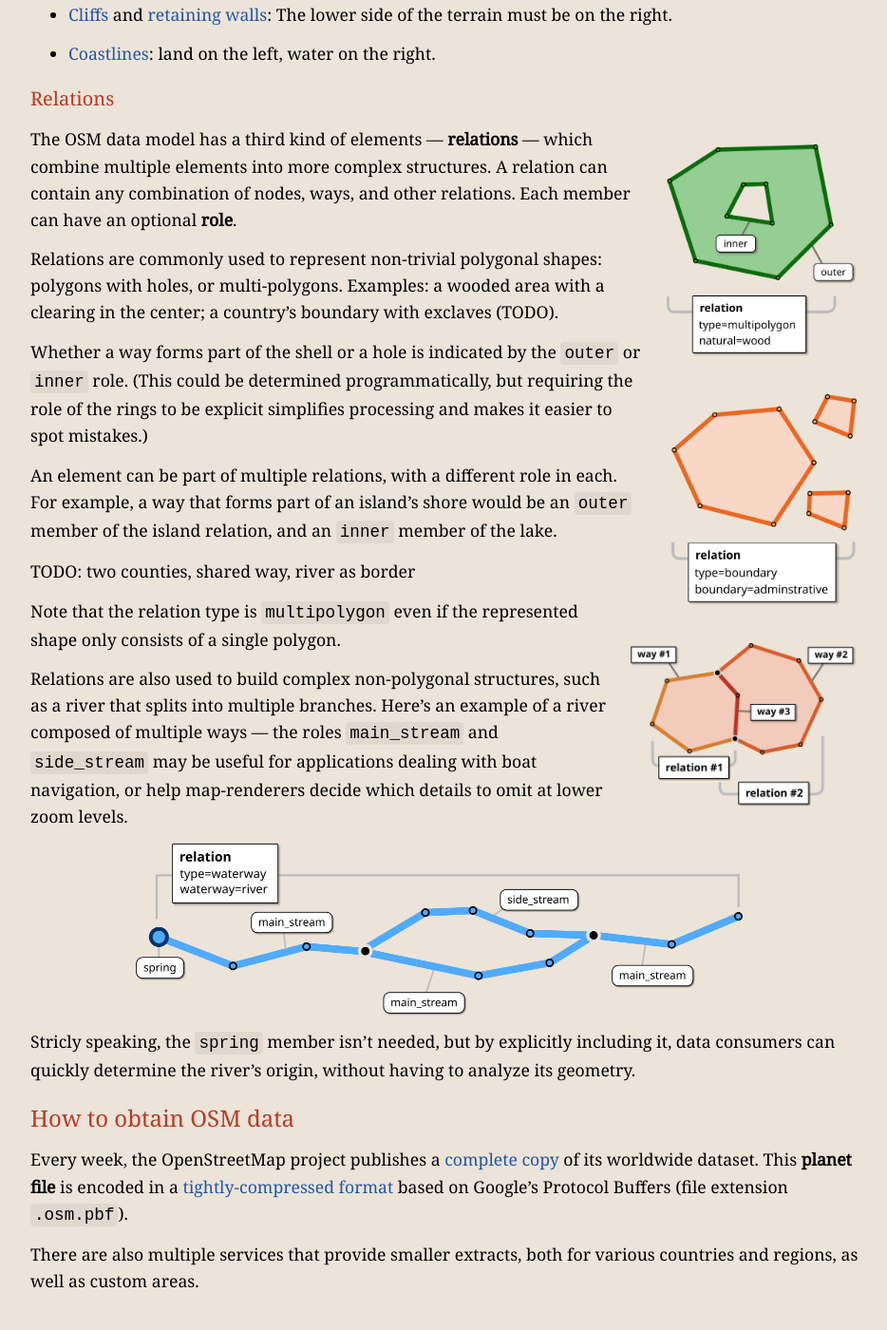
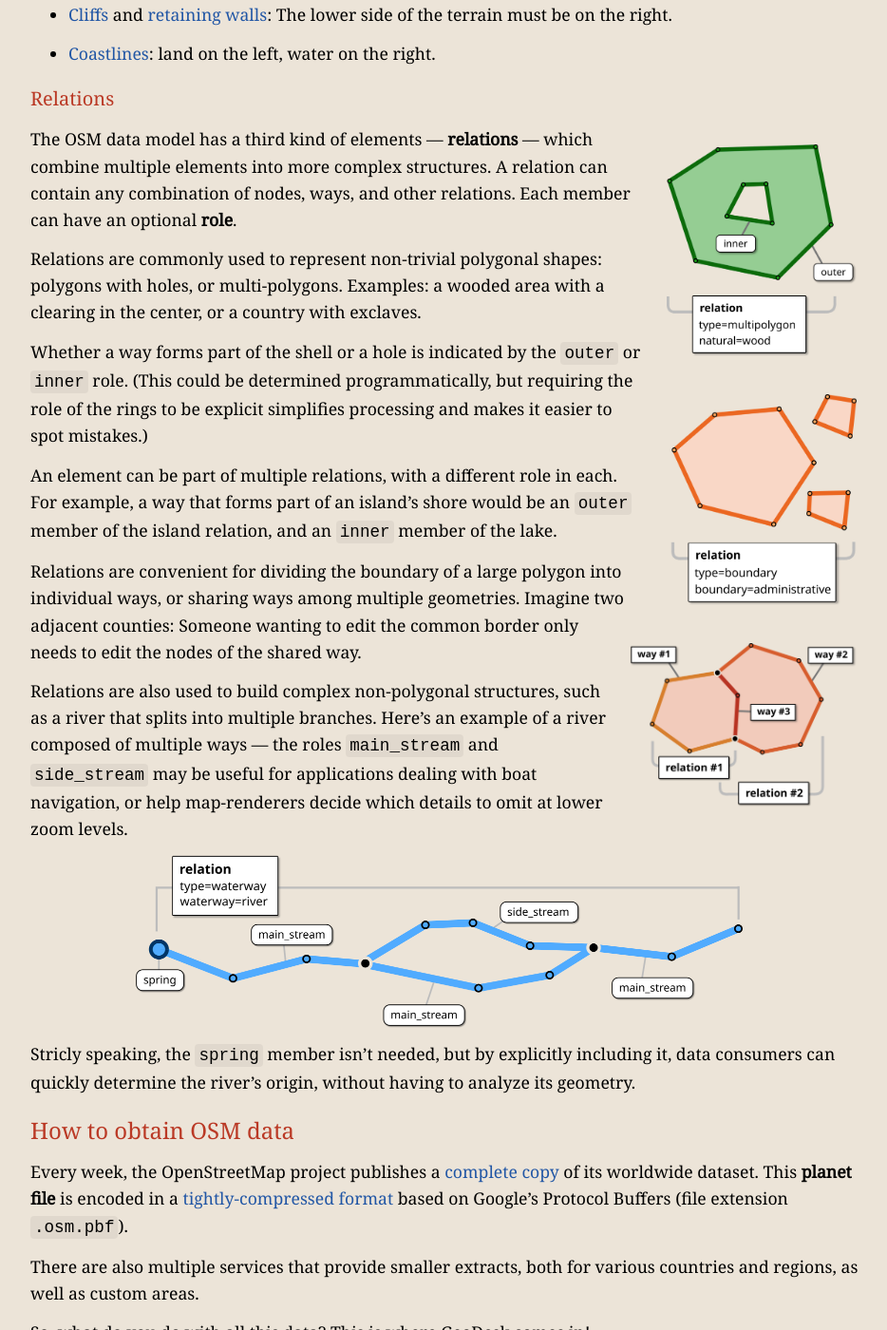
Before and after one commit to clarisma/geodesk-site, a Jekyll site: the page built from intro-to-osm.md, in a window 1280 px wide and 1400 px high, scrolled down 1776 px. Shown: the whole window at 95% size, without its empty margins (198-1132 px from the left). Built offline with Jekyll 4.4.1, drawn with Linux system fonts in a browser that asks for light colours; some of the changed text lies outside the part shown.

Commit message:
completed intro sections

```diff
--- a/intro-to-osm.md
+++ b/intro-to-osm.md
@@ -48,19 +48,16 @@ The OSM data model has a third kind of elements --- **relations** --- which comb
 
 <img class="float" src="relation-exclaves.png" width=200>
 
-Relations are commonly used to represent non-trivial polygonal shapes: polygons with holes, or multi-polygons. Examples: a wooded area with a clearing in the center; a country's boundary with exclaves (TODO).
+Relations are commonly used to represent non-trivial polygonal shapes: polygons with holes, or multi-polygons. Examples: a wooded area with a clearing in the center, or a country with exclaves.
 
 <img class="float" src="relation-shared.png" width=240>
 
 
 Whether a way forms part of the shell or a hole is indicated by the `outer` or `inner` role. (This could be determined programmatically, but requiring the role of the rings to be explicit simplifies processing and makes it easier to spot mistakes.)
 
-
 An element can be part of multiple relations, with a different role in each. For example, a way that forms part of an island's shore would be an `outer` member of the island relation, and an `inner` member of the lake.
 
-TODO: two counties, shared way, river as border
-
-Note that the relation type is `multipolygon` even if the represented shape only consists of a single polygon.
+Relations are convenient for dividing the boundary of a large polygon into individual ways, or sharing ways among multiple geometries. Imagine two adjacent counties: Someone wanting to edit the common border only needs to edit the nodes of the shared way.
 
 Relations are also used to build complex non-polygonal structures, such as a river that splits into multiple branches. Here's an example of a river composed of multiple ways --- the roles `main_stream` and `side_stream` may be useful for applications dealing with boat navigation, or help map-renderers decide which details to omit at lower zoom levels.
 
@@ -73,3 +70,5 @@ Stricly speaking, the `spring` member isn't needed, but by explicitly including
 Every week, the OpenStreetMap project publishes a [complete copy](https://planet.osm.org/) of its worldwide dataset. This **planet file** is encoded in a [tightly-compressed format](https://wiki.openstreetmap.org/wiki/PBF_Format) based on Google's Protocol Buffers (file extension `.osm.pbf`).
 
 There are also multiple services that provide smaller extracts, both for various countries and regions, as well as custom areas.
+
+So, what do you do with all this data? This is where GeoDesk comes in!
```
Also changed, not shown: why-geodesk.md (+3 -2 lines), _svg/relation-exclaves.svg, _svg/relation-shared.svg, _svg/relation-wood.svg, _svg/way-nodes.svg, relation-exclaves.png, 1 other file.
